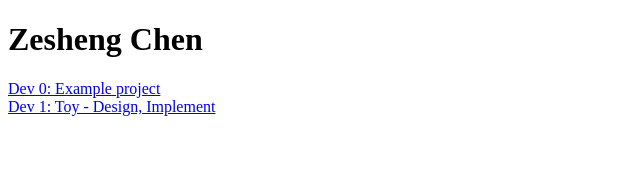
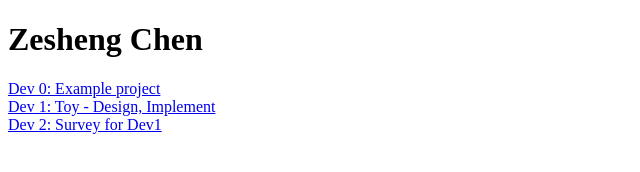
Before and after one commit to wingmancover/Dev0_Example, a plain HTML site: page index.html in a window 1280 px wide. Shown: the whole page, without its empty margins (0-640 px from the left). Drawn offline with Linux system fonts and the light colour scheme.

Commit message:
Updated index.html to include a survey link for Dev1

```diff
--- a/index.html
+++ b/index.html
@@ -16,6 +16,8 @@
 			<br>
 			<a href="resources/Dev1/game.html" target="_blank">Dev 1: Toy - Design, Implement </a>
 			<br>
+			<a href="https://docs.google.com/forms/d/e/1FAIpQLSdj2rtHrqNozRrsBuQMYPD8Ats56l5WFzi2FV1QYL0PwGMEIg/viewform?usp=sf_link" target="_blank">Dev 2: Survey for Dev1 </a>
+			<br>
 		</p>
 
 	</body>
```
